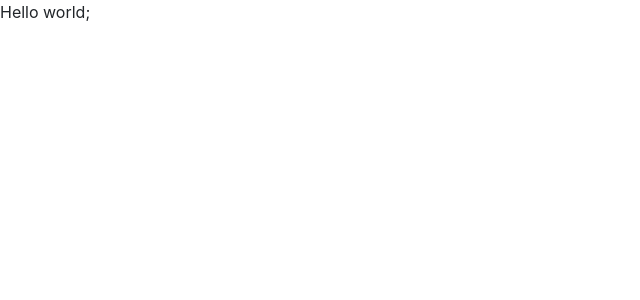
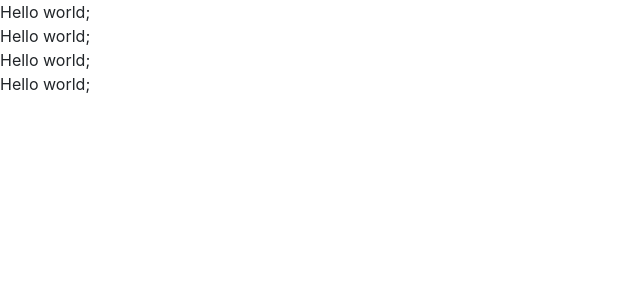
Before and after one commit to ernieyang09/react-n-boostrap, a React app: page / in a window 1280 px wide. Shown: the top 300 px of the page, without its empty margins (0-640 px from the left). Built offline with nearby package versions, Linux system fonts and the light colour scheme.

Commit message:
component structure init

```diff
--- a/src/App.jsx
+++ b/src/App.jsx
@@ -1,15 +1,23 @@
 import React from 'react';
+import {
+    Header,
+    Jumbortron,
+    Main,
+    Footer,
+} from './components';
 
-
-class Test extends React.Component {
+class App extends React.Component {
     render() {
         return (
             <div>
-                Hello world;
+                <Header />
+                <Jumbortron />
+                <Main />
+                <Footer />
             </div>
         )
     }
 }
 
 
-export default Test;
+export default App;
--- /dev/null
+++ b/src/components/Footer.jsx
@@ -0,0 +1,15 @@
+import React from 'react';
+
+
+class Footer extends React.Component {
+    render() {
+        return (
+            <div>
+                Hello world;
+            </div>
+        )
+    }
+}
+
+
+export default Footer;
--- /dev/null
+++ b/src/components/Header.jsx
@@ -0,0 +1,15 @@
+import React from 'react';
+
+
+class Header extends React.Component {
+    render() {
+        return (
+            <div>
+                Hello world;
+            </div>
+        )
+    }
+}
+
+
+export default Header;
--- /dev/null
+++ b/src/components/Jumbotron.jsx
@@ -0,0 +1,15 @@
+import React from 'react';
+
+
+class Jumbotron extends React.Component {
+    render() {
+        return (
+            <div>
+                Hello world;
+            </div>
+        )
+    }
+}
+
+
+export default Jumbotron;
--- /dev/null
+++ b/src/components/Main.jsx
@@ -0,0 +1,15 @@
+import React from 'react';
+
+
+class Main extends React.Component {
+    render() {
+        return (
+            <div>
+                Hello world;
+            </div>
+        )
+    }
+}
+
+
+export default Main;
--- /dev/null
+++ b/src/components/index.js
@@ -0,0 +1,11 @@
+import Header from './Header';
+import Jumbortron from './Jumbotron';
+import Main from './Main';
+import Footer from './Footer';
+
+export {
+    Header,
+    Jumbortron,
+    Main,
+    Footer,
+}
```
Also changed, not shown: src/components/button/index.js (added), src/components/card/index.js (added).
